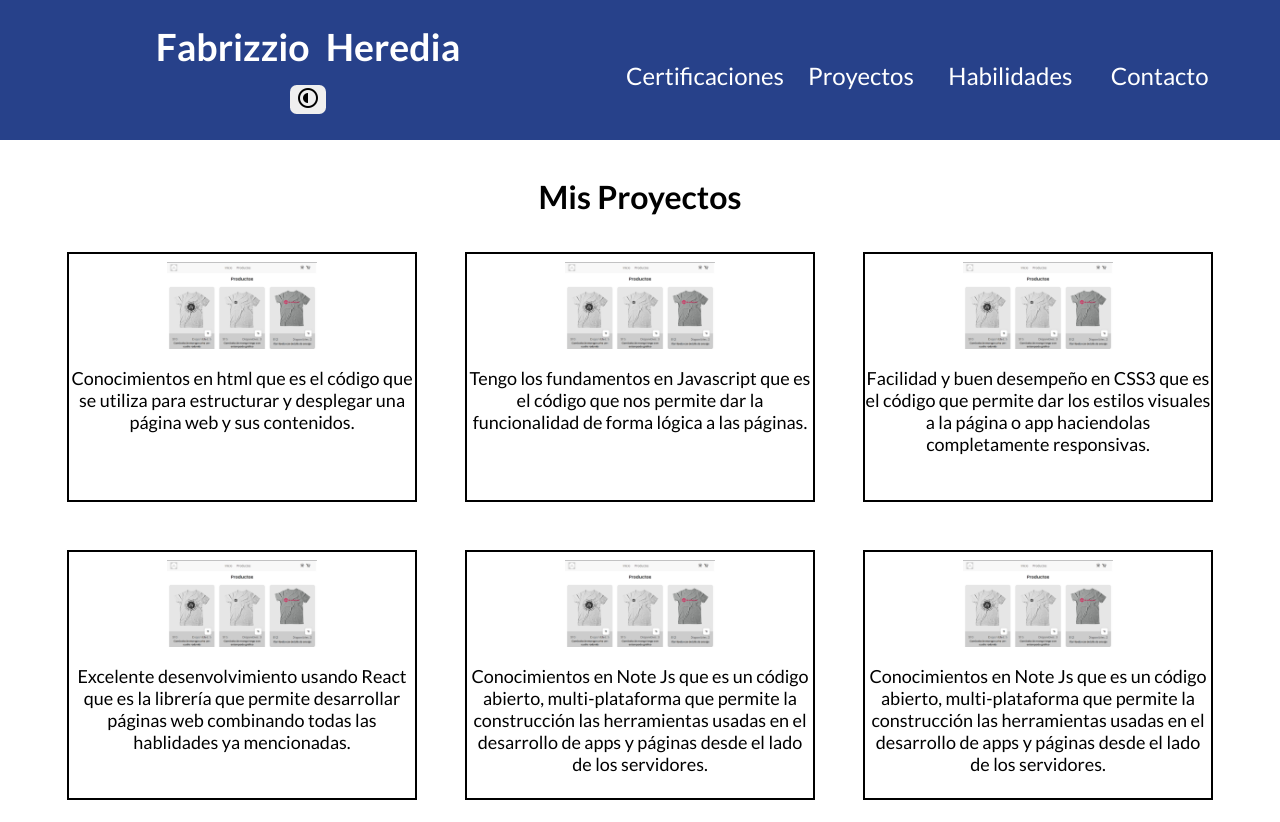
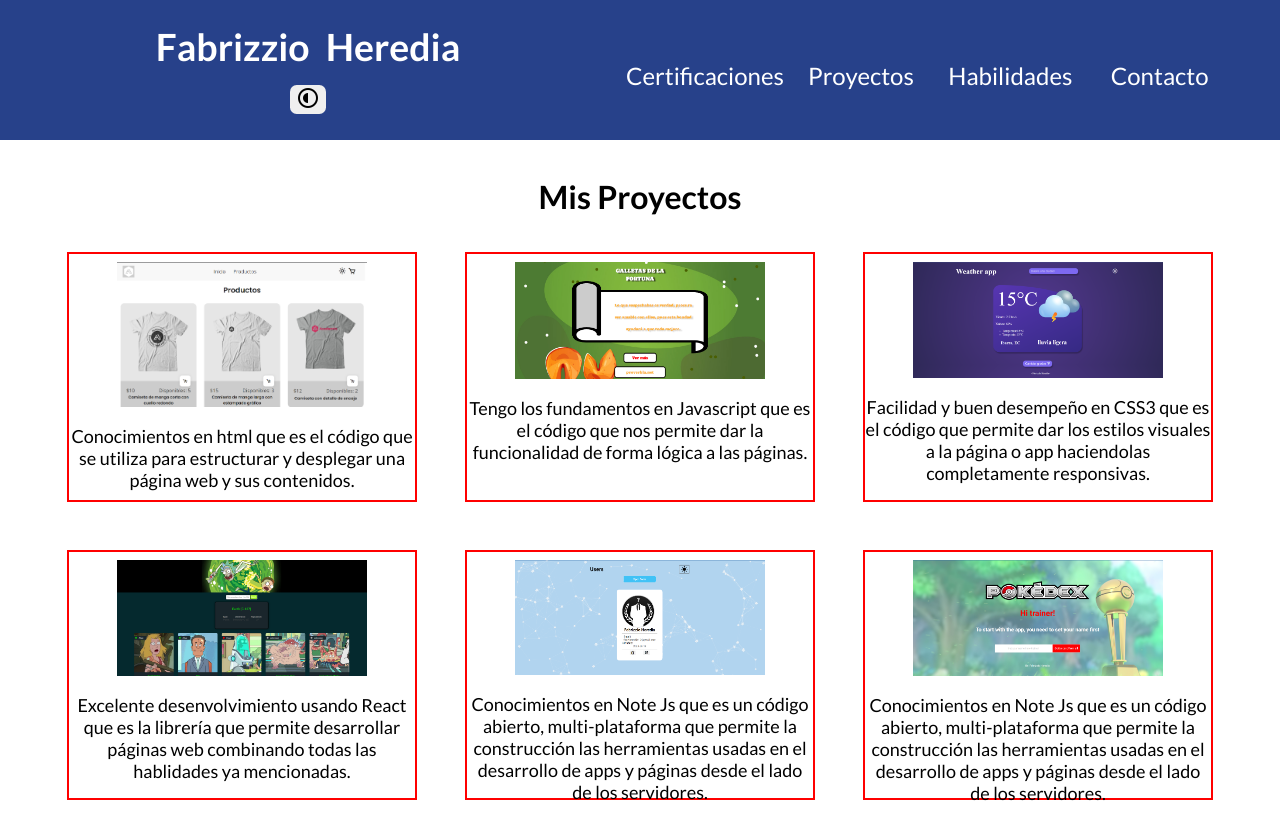
Before and after one commit to fabryfh/Portfolio-Fabrizzio-Heredia, a React (Vite) app: page /#/projects in a window 1280 px wide. Built offline with nearby package versions, Linux system fonts and the light colour scheme.

Commit message:
Size updated 4

```diff
--- a/src/pages/ProjectsPage.jsx
+++ b/src/pages/ProjectsPage.jsx
@@ -6,33 +6,33 @@ const ProjectsPage = () => {
 <div className="icons__father__container animated pulse">
       <h1 className='icons__title'>Mis Proyectos</h1>
 
-      <div className="icons__father__container">
-      <div className="icons__groups">
-      <img className='icons__abilities' src="/images/imge/img-1.png" alt="" />
+      <div className="project__father__container">
+      <div className="project__groups">
+      <img className='project__image' src="/images/imge/img-1.png" alt="" />
         <p className='description'> Conocimientos en html que es el código que se utiliza para estructurar y desplegar una página web y sus contenidos.</p>
         </div>
 
-         <div className="icons__groups transUp">
-      <img className='icons__abilities' src="/images/imge/img-1.png" alt="" />
+         <div className="project__groups transUp">
+      <img className='project__image' src="/images/imge/img-3.png" alt="" />
         <p className='description'>Tengo los fundamentos en Javascript que es el código que nos permite dar la funcionalidad de forma lógica a las páginas.</p>
       </div>
 
-      <div className="icons__groups transUp">
-      <img className='icons__abilities' src="/images/imge/img-1.png" alt="" />
+      <div className="project__groups transUp">
+      <img className='project__image' src="/images/imge/img-5.png" alt="" />
         <p className='description'>Facilidad y buen desempeño en CSS3 que es el código que permite dar los estilos visuales a la página o app haciendolas completamente responsivas.</p>
       </div>
 
-      <div className="icons__groups transUp">
-      <img className='icons__abilities' src="/images/imge/img-1.png" alt="" />
+      <div className="project__groups transUp">
+      <img className='project__image' src="/images/imge/img-7.png" alt="" />
         <p className='description'> Excelente desenvolvimiento usando React que es la librería que permite desarrollar páginas web combinando todas las hablidades ya mencionadas.</p>
       </div>
 
-      <div className="icons__groups transUp">
-      <img className='icons__abilities' src="/images/imge/img-1.png" alt="" />
+      <div className="project__groups transUp">
+      <img className='project__image' src="/images/imge/img-9.png" alt="" />
         <p className='description'> Conocimientos en Note Js que es un código abierto, multi-plataforma que permite la construcción las herramientas usadas en el desarrollo de apps y páginas desde el lado de los servidores.</p>
       </div>
-      <div className="icons__groups transUp">
-      <img className='icons__abilities' src="/images/imge/img-1.png" alt="" />
+      <div className="project__groups transUp">
+      <img className='project__image' src="/images/imge/img-11.png" alt="" />
         <p className='description'> Conocimientos en Note Js que es un código abierto, multi-plataforma que permite la construcción las herramientas usadas en el desarrollo de apps y páginas desde el lado de los servidores.</p>
       </div>
     </div>
--- a/src/pages/styles/ProjectsPage.css
+++ b/src/pages/styles/ProjectsPage.css
@@ -1,4 +1,5 @@
-.icons__father__container {
+
+.project__father__container {
     display: flex;
     flex-wrap: wrap;
      gap: 3em;
@@ -9,7 +10,7 @@
      margin-bottom: 2em;
     }
 
-.icons__title {
+.project__title {
     /* border: 2px solid; */
     display: grid;
     font-size: xx-large;
@@ -18,26 +19,27 @@
     transition: 0.2s ease-in-out;
 }
 
-.icons__groups {
-    border: 2px solid;
+.project__groups {
+    border: 2px solid red;
     width: 100%;
     max-width: 350px;
     height: 250px;
     align-items: center;
     text-align: center;
+    transition: 0.2s ease-in-out;
 }
 
-.icons__abilities {
+.project__groups:hover {
+    transform: scale(1.05);
+}
+.project__image {
     width: 100%;
-    max-width: 170px;
+    max-width: 250px;
     margin: auto;
     margin-top: 0.5em;
     transition: 0.2s ease-in-out;
 }
 
-.icons__abilities:hover {
-    transform: scale(1.1);
-}
 
 .description {
     font-size: 18px;
@@ -48,11 +50,11 @@
   }
 
   @media (min-width: 700px) {
-    .icons__father__container {
+    .project__father__container {
         margin-top: 1em;
         margin-bottom: -1em;
     }
-    .icons__abilities {
+    .project__abilities {
         max-width: 150px;
     }
     .description {
```
